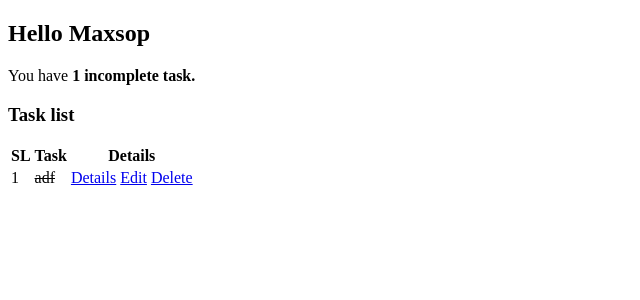
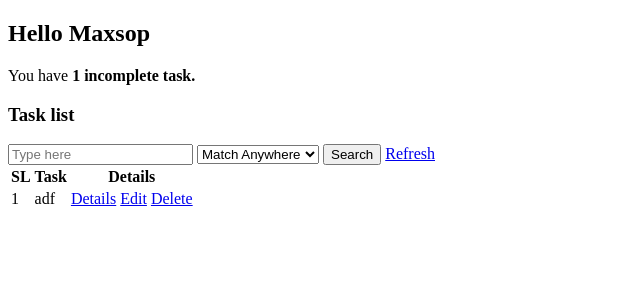
Before and after one commit to bjayanta/maxsopeco, a Django app: page / in a window 1280 px wide. Shown: the part 26-326 px from the top of the page, without its empty margins (0-640 px from the left). Run offline with Django 4.2, Linux system fonts and the light colour scheme; a user stored in the database is signed in; data comes from the database, SQL or seed files in the repository.

Commit message:
add filter in task

```diff
--- a/todo/templates/todo/base.html
+++ b/todo/templates/todo/base.html
@@ -8,17 +8,10 @@
 </head>
 <body>
 
-    <nav>
-        {% if request.user.is_authenticated %}
-            <a href="{% url 'todo.index' %}">{{ request.user|title }}</a>
-            <a href="{% url 'todo.index' %}">List</a>
-            <a href="{% url 'todo.create' %}">Create</a>
-            <a href="{% url 'todo.logout' %}">Logout</a>
-        {% else %}
-            <a href="{% url 'todo.login' %}">Login</a>
-        {% endif %}
-    </nav>
+    {% comment %} menu {% endcomment %}
+    {% include 'todo/navigation.html' %}
 
+    {# main content #}
     {% block content %}{% endblock content %}
 
 </body>
--- /dev/null
+++ b/todo/templates/todo/navigation.html
@@ -0,0 +1,10 @@
+<nav>
+    {% if request.user.is_authenticated %}
+        <a href="{% url 'todo.index' %}">{{ request.user|title }}</a>
+        <a href="{% url 'todo.index' %}">List</a>
+        <a href="{% url 'todo.create' %}">Create</a>
+        <a href="{% url 'todo.logout' %}">Logout</a>
+    {% else %}
+        <a href="{% url 'todo.login' %}">Login</a>
+    {% endif %}
+</nav>
--- a/todo/templates/todo/task_list.html
+++ b/todo/templates/todo/task_list.html
@@ -9,6 +9,18 @@
 
     <h3>Task list</h3>
 
+    {# search task #}
+    <form action="" method="get">
+        <input type="text" name="searchArea" value="{{ contextQuery }}" placeholder="Type here">
+        <select name="queryType">
+            <option value="icontains" {% if filterInput == 'icontains' %} selected {% endif %}>Match Anywhere</option>
+            <option value="startswith" {% if filterInput == 'startswith' %} selected {% endif %}>Starts With</option>
+        </select>
+
+        <button type="submit">Search</button>
+        <a href="{% url 'todo.index' %}">Refresh</a>
+    </form>
+
     <table>
         <thead>
             <tr>
@@ -19,16 +31,14 @@
         </thead>
 
         <tbody>
-            {% comment %} {% for task in object_list %} {% endcomment %}
             {% for task in tasks %}
-
             <tr>
                 <td>{{ forloop.counter }}</td>
                 <td>
                     {% if task.complete %}
+                    <del>{{ task.title }}</del>
+                    {% else %}
                     <span>{{ task.title }}</span>
-                    {% else %}
-                    <del>{{ task.title }}</del>
                     {% endif %}
                 </td>
                 <td>
--- a/todo/views.py
+++ b/todo/views.py
@@ -40,7 +40,6 @@ class RegisterPage(FormView):
 
         return super(RegisterPage, self).get(*args, **kwargs)
 
-
 class TaskList(LoginRequiredMixin, ListView):
     model = Task
     context_object_name = 'tasks' # default value is 'object_list'
@@ -49,6 +48,19 @@ class TaskList(LoginRequiredMixin, ListView):
         context = super().get_context_data(**kwargs)
         context["tasks"] = context['tasks'].filter(user=self.request.user)
         context["count"] = context['tasks'].filter(complete=False).count()
+
+        # search action
+        searchInput = self.request.GET.get('searchArea') or ''
+        context["contextQuery"] = searchInput
+
+        if searchInput:
+            context["filterInput"] = self.request.GET.get('queryType') or ''
+
+            if context["filterInput"] == 'icontains':
+                context["tasks"] = context['tasks'].filter(title__icontains=searchInput)
+
+            if context["filterInput"] == 'startswith':
+                context["tasks"] = context['tasks'].filter(title__startswith=searchInput)
 
         return context
 
```
